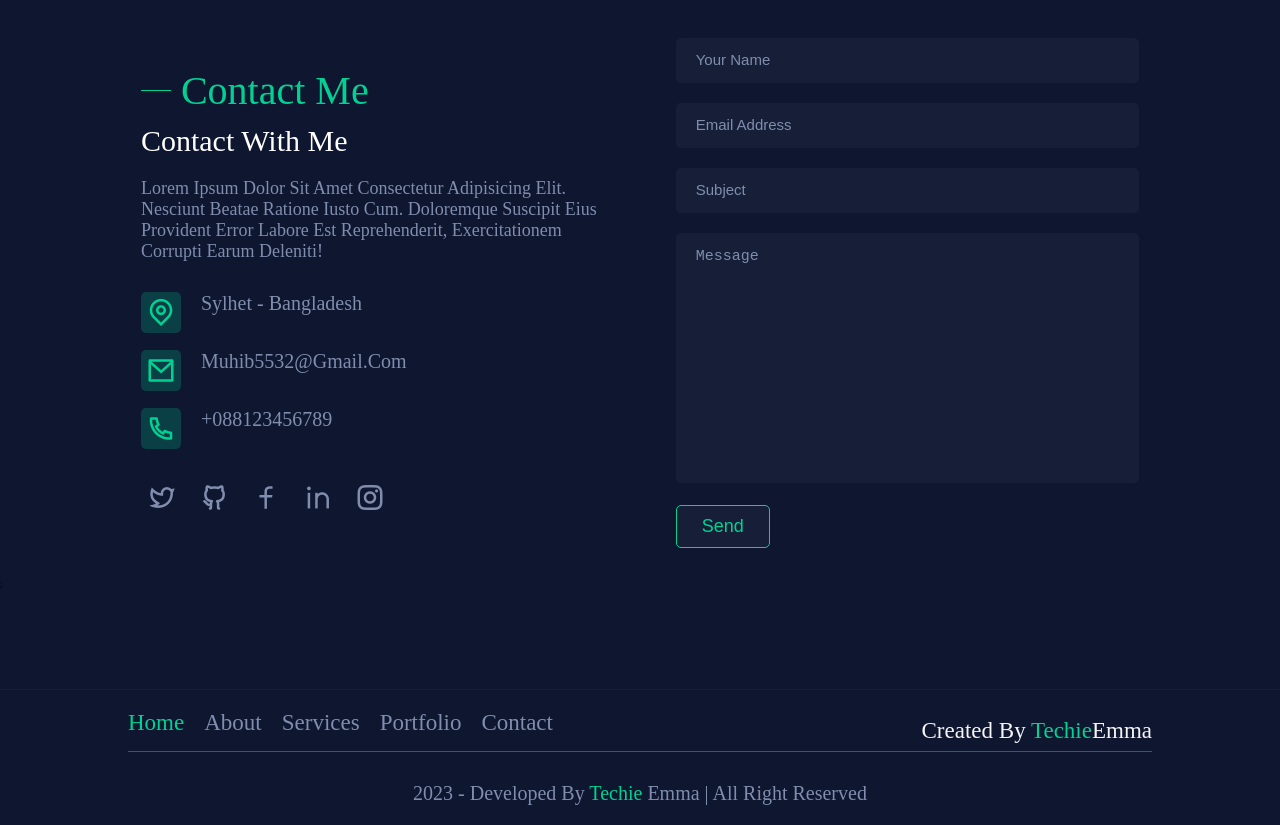
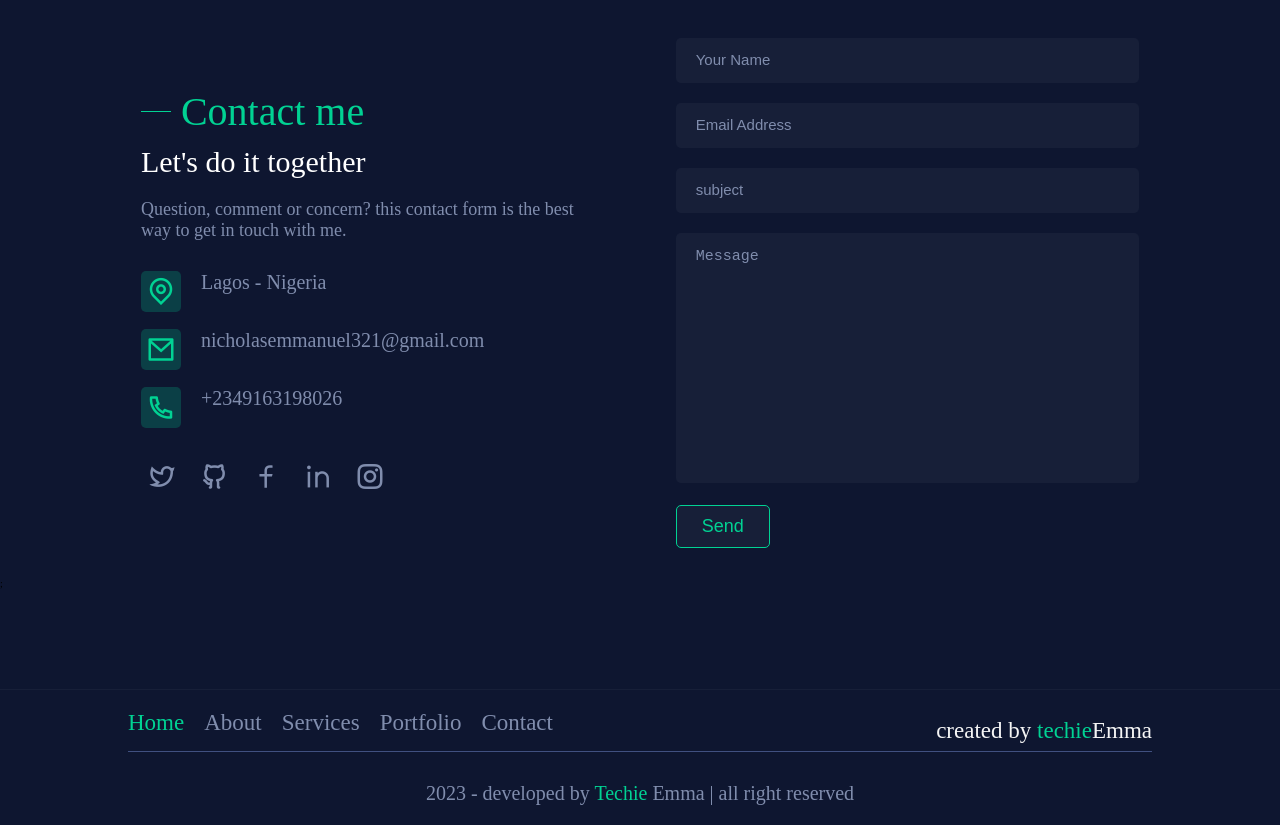
Before and after one commit to nickemma/nicholas-portfolio, a Next.js app: page / in a window 1280 px wide. Shown: the part 2800-3625 px from the top of the page. Built offline with nearby package versions, Linux system fonts and the light colour scheme.

Commit message:
add the view for mobile

```diff
--- a/components/Footer/Footer.js
+++ b/components/Footer/Footer.js
@@ -47,7 +47,7 @@
       </div>
       <div className={`${classes.copy}`}>
         <p>
-          {year} - developed by <span>techie</span> Emma | all right reserved
+          {year} - developed by <span>Techie</span> Emma | all right reserved
         </p>
       </div>
     </footer>
--- a/components/UI/Contact.jsx
+++ b/components/UI/Contact.jsx
@@ -10,44 +10,49 @@
       <div className={`${classes.row}`}>
         <div className={`${classes.col}`}>
           <SectionSubtitle subtitle="Contact me" />
-          <h3>Contact with me</h3>
+          <h3>Let's do it together</h3>
           <p>
-            Lorem ipsum dolor sit amet consectetur adipisicing elit. Nesciunt
-            beatae ratione iusto cum. Doloremque suscipit eius provident error
-            labore est reprehenderit, exercitationem corrupti earum deleniti!
+            Question, comment or concern? this contact form is the best way to
+            get in touch with me.
           </p>
           <ul className={`${classes.contact_info}`}>
             <li className={`${classes.info_item}`}>
               <span>
                 <i className="ri-map-pin-line"></i>
               </span>
-              <p>Sylhet - Bangladesh</p>
+              <p>Lagos - Nigeria</p>
             </li>
             <li className={`${classes.info_item}`}>
               <span>
                 <i className="ri-mail-line"></i>
               </span>
-              <p>muhib5532@gmail.com</p>
+              <p>nicholasemmanuel321@gmail.com</p>
             </li>
             <li className={`${classes.info_item}`}>
               <span>
                 <i className="ri-phone-line"></i>
               </span>
-              <p>+088123456789</p>
+              <p>+2349163198026</p>
             </li>
           </ul>
           <div className={`${classes.social_links}`}>
-            <Link href="#">
-              <i className="ri-twitter-line"></i>
+            <Link href="https://twitter.com/techieEmma">
+              <a target="_blank">
+                <i className="ri-twitter-line"></i>
+              </a>
             </Link>
-            <Link href="#">
-              <i className="ri-github-line"></i>
+            <Link href="https://github.com/NickEmma">
+              <a target="_blank">
+                <i className="ri-github-line"></i>
+              </a>
             </Link>
             <Link href="#">
               <i className="ri-facebook-line"></i>
             </Link>
-            <Link href="#">
-              <i className="ri-linkedin-line"></i>
+            <Link href="https://www.linkedin.com/in/techieemma/">
+              <a target="_blank">
+                <i className="ri-linkedin-line"></i>
+              </a>
             </Link>
             <Link href="#">
               <i className="ri-instagram-line"></i>
--- a/styles/about.module.css
+++ b/styles/about.module.css
@@ -126,7 +126,7 @@
 @media (max-width: 600px) {
   .content p {
     font-size: 2rem;
-    width: 65rem;
+    width: 95%;
   }
   .image {
     margin-right: 30px;
--- a/styles/contact.module.css
+++ b/styles/contact.module.css
@@ -61,12 +61,19 @@
   cursor: pointer;
 }
 
+.social_links a {
+  color: #808dad;
+}
+
 .social_links i {
   font-size: 3rem;
   font-weight: 500;
   padding: 5px 6px;
 }
-
+.social_links a:hover {
+  color: var(--green);
+  transform: translateY(-10px);
+}
 .social_links i:hover {
   color: var(--green);
   transform: translateY(-10px);
--- a/styles/globals.css
+++ b/styles/globals.css
@@ -15,7 +15,6 @@
   border: none;
   text-decoration: none;
   list-style: none;
-  text-transform: capitalize;
   transition: all 0.3s linear;
 }
 
--- a/styles/services.module.css
+++ b/styles/services.module.css
@@ -82,6 +82,10 @@
     text-align: left;
     align-items: flex-start;
   }
+  .icons {
+    flex-direction: column;
+    gap: 4rem;
+  }
   .content_service {
     margin-left: 0;
   }
@@ -89,10 +93,9 @@
   .content_service h3 {
     font-size: 2.5rem;
   }
-
   .content_service p {
     font-size: 2rem;
     line-height: 30px;
-    width: 80%;
+    width: 90%;
   }
 }
```
